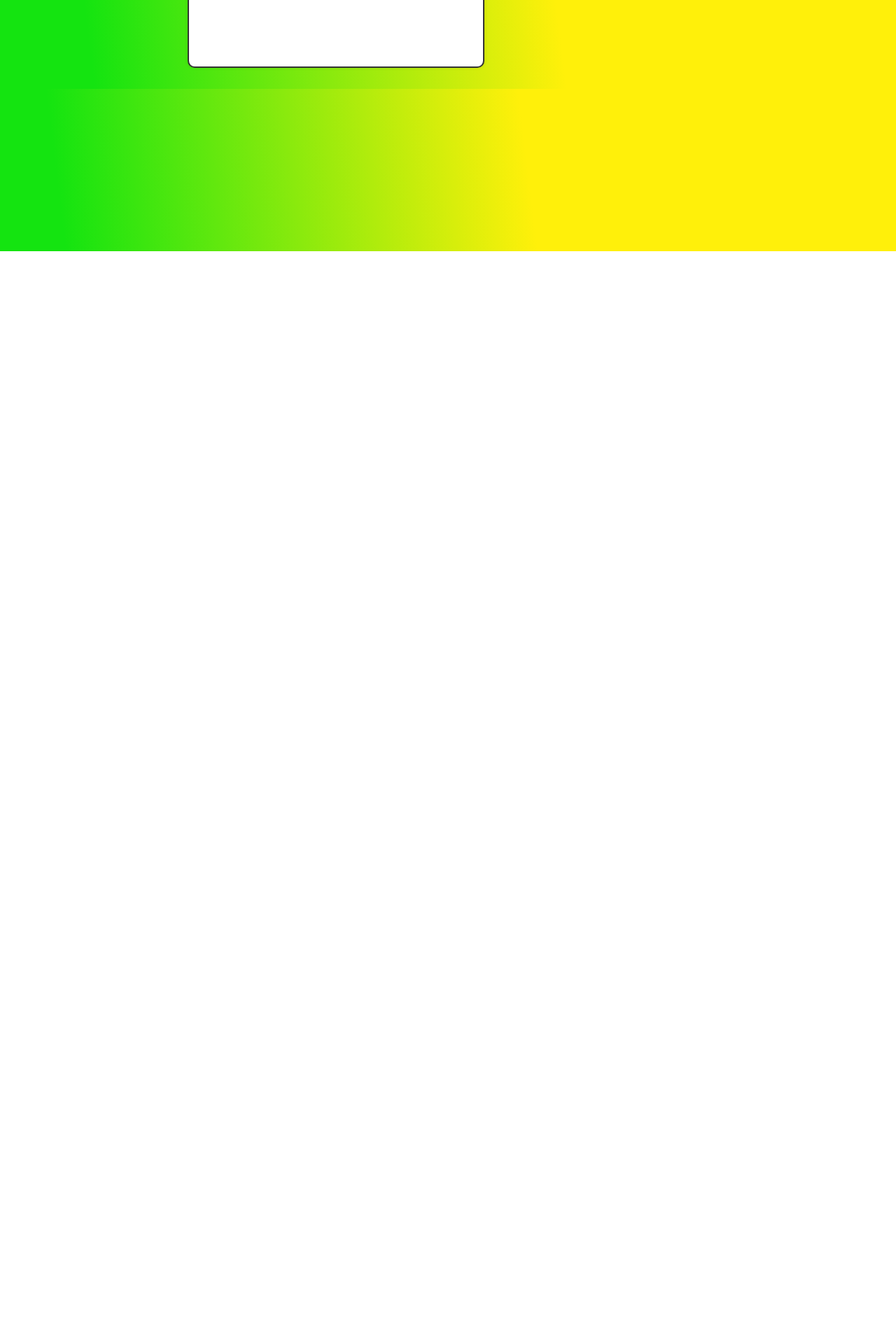
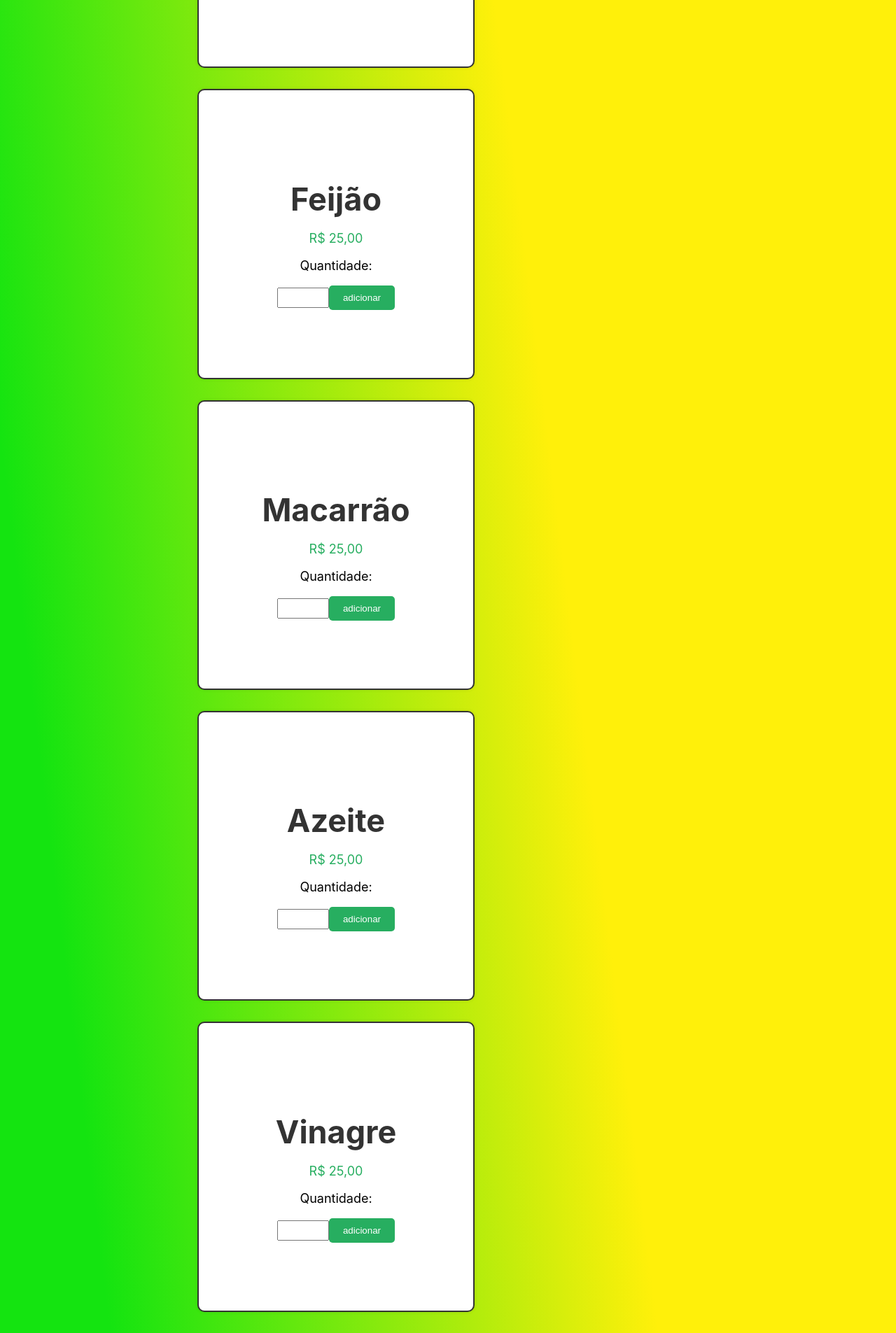
Before and after one commit to matheusarlindo-aluno/React-Atacadinho, a React (Create React App) app: page /compra in a window 1280 px wide. Shown: the part 441-2346 px from the top of the page at 70% size. Before the commit the page ends 800 px from the top, so only its background shows below. Built offline with nearby package versions, Linux system fonts and the light colour scheme.

Commit message:
ARRUMAMO

```diff
--- a/src/components/Carrinho.js
+++ b/src/components/Carrinho.js
@@ -1,76 +1,42 @@
-
-import './Carrinho.css';
-import { useState, useEffect } from 'react'
-
-function Carrinho() {
-
-    async function Pagamento() {
-        document.addEventListener ('DOMContentLoaded', () => {
-            const buyButtons = document.querySelectorAll('.buy-button');
-
-            buyButtons.forEach(button => {
-                button.addEventListener('click', async (event) => {
-                    const productCard = event.target.closest('.product-card');
-                    const productName = productCard.querySelector('.productName').innerText;
-                    const quantityInput = productCard.querySelector('input[type="number"]');
-                    const quantity = quantityInput.value;
-
-                    const productRequestDto = {
-                        name: productName,
-                        quantidade: parseInt(quantity)
-                    };
-
-                    try {
-                        const response = await fetch('http://localhost:8090/produto/comprar', {
-                            method: 'POST',
-                        headers: {
-                            'Content-Type': 'application/json'
-                        },
-                        body: JSON.stringify(productRequestDto)
-                    });
-
-                    if (response.ok) {
-                        alert(`Produto ${productRequestDto.name} Compra com sucesso! Quantidade: ${productRequestDto.quantidade}`);
-                    } else {
-                        alert('Erro ao cadastrar produto');
-                    }
-                } catch (error) {
-                    console.error('Erro ao fazer requisição:', error);
-                    alert(`Erro ao conectar com o servidor: ${error.message}`);
-                    }
-                })
-            })
+import './Carrinho.css'
+import { useEffect, useState } from 'react'
 
 
-        })
+function ListarItens(){
+    const [items, setItems] = useState([]);
 
+
+    async function listItems() {
+        const api = await fetch("http://localhost:8090/produto/listproduct")
+        const resposta = await api.json()
+
+        if (api.ok) {
+            setItems(resposta)
+        } else {
+            alert("Erro")
+            return false
+        }
 
     }
 
-
-
-
-    const [items, setItem] = useState([]);
-
     useEffect(() => {
-        Pagamento(setItem)
+        listItems()
     }, []);
 
 
-    return (
+    return(
         <div>
             <table>
                 <tr>
-                    <th>Nome</th>
+                    <th>Name</th>
                     <th>Quantidade</th>
-                    <th>Pagamento</th>
                 </tr>
-                <tbody className='product-card'>
-                    {items.map((item) => (
+                <tbody>
+                    {items.map((Item) => (
                         <tr>
-                            <th className='productName'>{item.name}</th>
-                            <th className='productQuantidade'>{item.quantidade}</th>
-                            <input className='buy-button' type='button' value="comprar" onClick={Pagamento}  />
+                            <th>{Item.name}</th>
+                            <th>{Item.quantidade}</th>
+                            <input className='table-button' type='button' value="Remover"/>
                         </tr>
                     ))}
                 </tbody>
@@ -79,4 +45,4 @@ function Carrinho() {
     )
 }
 
-export default Carrinho
+export default ListarItens;
--- a/src/components/compra.js
+++ b/src/components/compra.js
@@ -6,18 +6,14 @@ import { useState } from 'react';
 
 function Compra() {
 
-    const [name, setNome] = useState('')
     const [quantidade, setQuantidade] = useState('')
 
-    async function AdicionarCompras() {
-        if(name === "" || quantidade === "") {
-            return
-        }
+    async function AdicionarCompras(productName) {
 
-        let api = await fetch("http://localhost:8090/produto/adiconar", {
+        let api = await fetch("http://localhost:8090/produto/adicionar", {
             method : "POST",
             body:JSON.stringify({
-                "name":name,
+                "name":productName,
                 "quantidade":quantidade
             }),
             headers:{
@@ -26,17 +22,14 @@ function Compra() {
         })
 
         if(api.ok){
-            alert("Cadastro com sucesso !")
-            window.location.href = "http://localhost:3000/carrinho-compra"
-            return;
+            alert("Adicionado ao carrinho!")
+
         }
         else {
             alert("Erro ao listar produto");
         }
 
 
-        alert(name)
-        alert(quantidade)
     }
 
     return (
@@ -50,11 +43,40 @@ function Compra() {
         <div className='carrossel'>
             <div className="item">
                 <div className='info product-card'>
-                    <h2 onChange={(e)=> setNome(e.target.value)}>Arroz</h2>
+                    <h2>Arroz</h2>
                     <p className="price">R$ 25,00</p>
                     <p>Quantidade:</p>
                     <input type="number"  min="1" max='1231231' id="quantity"  onChange={(e)=> setQuantidade(e.target.value)}/>
-                    <button className="add-button" onClick={AdicionarCompras} >Adicionar ao carrinho</button>
+                    <input className="add-button" type='button' value='adicionar' onClick={() => AdicionarCompras("Arroz")}></input>
+                </div>
+                <div className='info product-card'>
+                    <h2>Feijão</h2>
+                    <p className="price">R$ 25,00</p>
+                    <p>Quantidade:</p>
+                    <input type="number"  min="1" max='1231231' id="quantity"  onChange={(e)=> setQuantidade(e.target.value)}/>
+                    <input className="add-button" type='button' value='adicionar' onClick={() => AdicionarCompras("Feijão")}></input>
+                </div>
+                <div className='info product-card'>
+                    <h2>Macarrão</h2>
+                    <p className="price">R$ 25,00</p>
+                    <p>Quantidade:</p>
+                    <input type="number"  min="1" max='1231231' id="quantity"  onChange={(e)=> setQuantidade(e.target.value)}/>
+                    <input className="add-button" type='button' value='adicionar' onClick={() => AdicionarCompras("Macarrão")}></input>
+                </div>
+                <div className='info product-card'>
+                    <h2>Azeite</h2>
+                    <p className="price">R$ 25,00</p>
+                    <p>Quantidade:</p>
+                    <input type="number"  min="1" max='1231231' id="quantity"  onChange={(e)=> setQuantidade(e.target.value)}/>
+                    <input className="add-button" type='button' value='adicionar' onClick={() => AdicionarCompras("Azeite")}></input>
+                </div>
+                <div className='info product-card'>
+                    <h2>Vinagre</h2>
+                    <p className="price">R$ 25,00</p>
+                    <p>Quantidade:</p>
+                    <input type="number"  min="1" max='1231231' id="quantity"  onChange={(e)=> setQuantidade(e.target.value)}/>
+                    <input className="add-button" type='button' value='adicionar' onClick={() => AdicionarCompras("Vinagre")}></input>
+                    {/* <input className='botao' type='button' value="Cadastrar" onClick={CadastroUser}/> */}
                 </div>
             </div>
         </div>
@@ -65,3 +87,77 @@ function Compra() {
 }
 
 export default Compra;
+
+
+// import { useState } from 'react'
+// import './FormUser.css'
+// import { useParams } from 'react-router-dom'
+
+// // function Onclick(){
+// //         window.location.href = "http://localhost:3000/atualizar?id="+id
+// //     }
+
+// function FormUser() {
+//     const {id} = useParams();
+//     const [name, setNome] = useState('');
+//     const [email, setEmail] = useState('');
+//     const [senha, setPassword] = useState('');
+//     const [cpf_cnpj, setCpf_cnpj] = useState('');
+
+
+//     async function CadastroUser() {
+//         let api = await fetch(`http://localhost:8081/user/update/${id}`, {
+//             method : "PUT",
+//             body:JSON.stringify({
+//                 "name":name,
+//                 "email":email,
+//                 "password":senha,
+//                 "cpf_cnpj":cpf_cnpj,
+//                 "is_active":1
+//             }),
+//             headers:{
+//                 'Content-Type':'application/json'
+//             }
+//         })
+
+//         if(api.ok){
+//             alert("Cadastro com sucesso !")
+//             window.location.href = "http://localhost:3000/listar-user"
+//             return;
+//         }
+//         else {
+//             alert("Erro ao cadastrar usuário");
+//         }
+
+
+//         alert(name)
+//         alert(email)
+//     }
+
+
+//     return (
+//         <div className='page'>
+//             <div className='card'>
+//                 <form className='form'>
+//                     <h2>Cadastra-se</h2>
+
+//                     <label htmlFor='name'>Nome:</label>
+//                     <input className='campo' type='text' id='name' name='name' placeholder='Digite seu nome' onChange={(e)=> setNome(e.target.value)}></input>
+
+//                     <label htmlFor='email'>E-mail:</label>
+//                     <input className='campo' type='text' id='email' name='email' placeholder='Digite seu e-mail' onChange={(e)=> setEmail(e.target.value)}></input>
+
+//                     <label htmlFor='password'>Senha:</label>
+//                     <input className='campo' type='password' id='password' name='password' placeholder='Digite sua senha'  onChange={(e)=> setPassword(e.target.value)}></input>
+
+//                     <label htmlFor='cpf_cnpf'>CPF/CNPJ:</label>
+//                     <input className='campo' type='text' id='cpf_cnpf' name='cpf_cnpf' placeholder='Digite seu CPF/CNPJ' onChange={(e)=> setCpf_cnpj(e.target.value)}></input>
+
+//                     <input className='botao' type='button' value="Cadastrar" onClick={CadastroUser}/>
+//                 </form>
+//             </div>
+//         </div>
+//     )
+// }
+
+// export default FormUser
```
